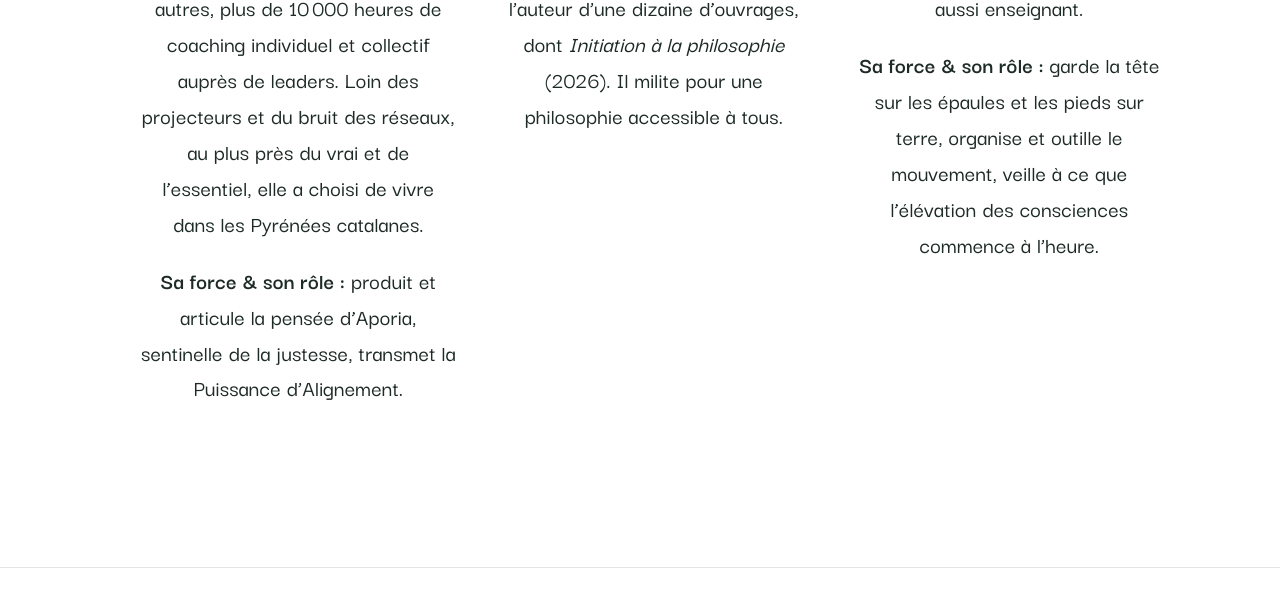
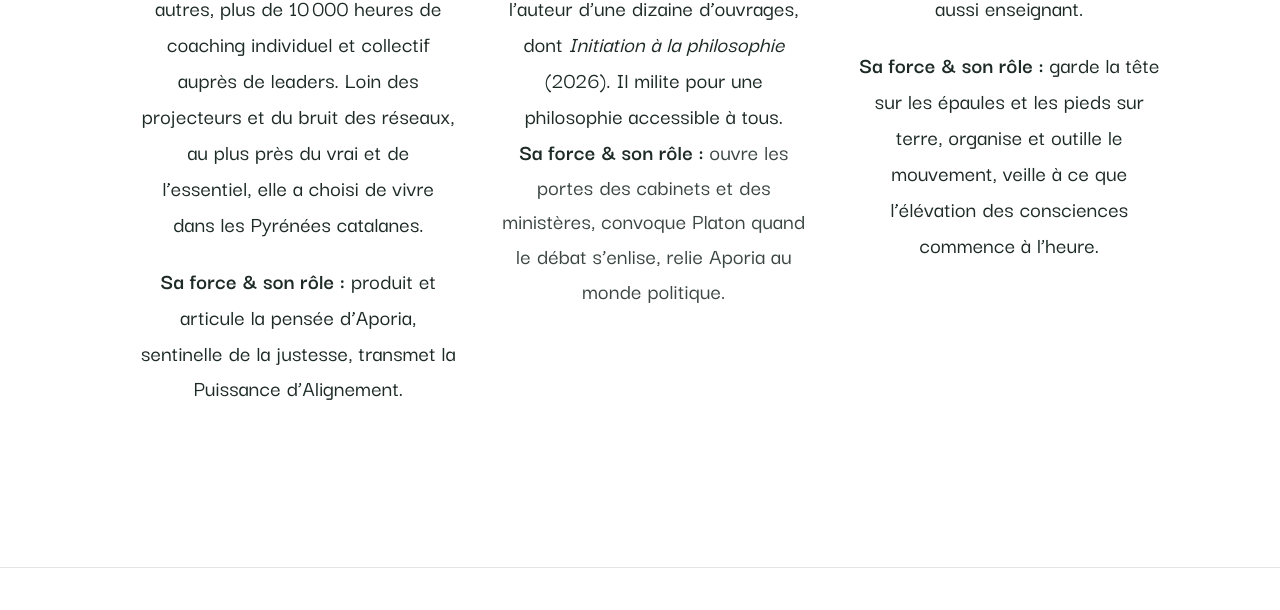
Before and after one commit to CrayonVoyage/aporia-site, a plain HTML site: page equipe.html in a window 1280 px wide. Shown: the part 973-1583 px from the top of the page. Drawn offline with Linux system fonts and the light colour scheme.

Commit message:
Équipe : Sa force & son rôle pour Karim
Co-Authored-By: Claude Opus 5.5 <noreply@anthropic.com>

```diff
--- a/equipe.html
+++ b/equipe.html
@@ -67,6 +67,7 @@
             <h2>Karim Bouhassoun</h2>
             <p class="person__role">Cofondateur</p>
             <p class="person__story">Philosophe de formation (Sorbonne) et diplômé de Sciences Po, Karim conseille élus, institutions et dirigeants. Ancien conseiller de la présidente de la région Bourgogne‑Franche‑Comté, il est l’auteur d’une dizaine d’ouvrages, dont <cite>Initiation à la philosophie</cite> (2026). Il milite pour une philosophie accessible à tous.</p>
+            <p class=\"person__story\"><strong>Sa force &amp; son rôle :</strong> ouvre les portes des cabinets et des ministères, convoque Platon quand le débat s’enlise, relie Aporia au monde politique.</p>
           </li>
           <li class="person" id="martin" data-reveal style="--i:2">
             <div class="person__photo" aria-hidden="true">M</div>
```
